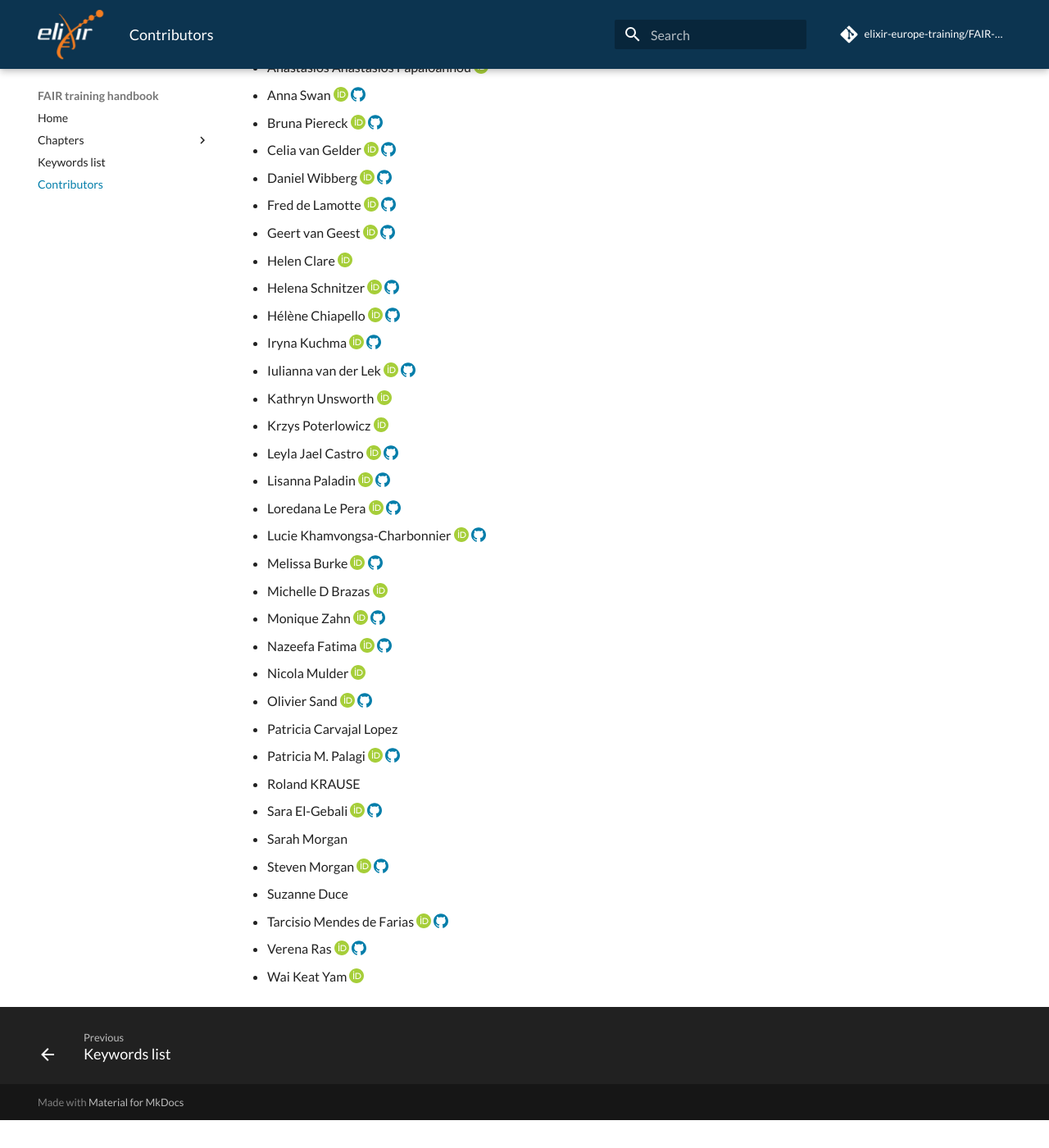
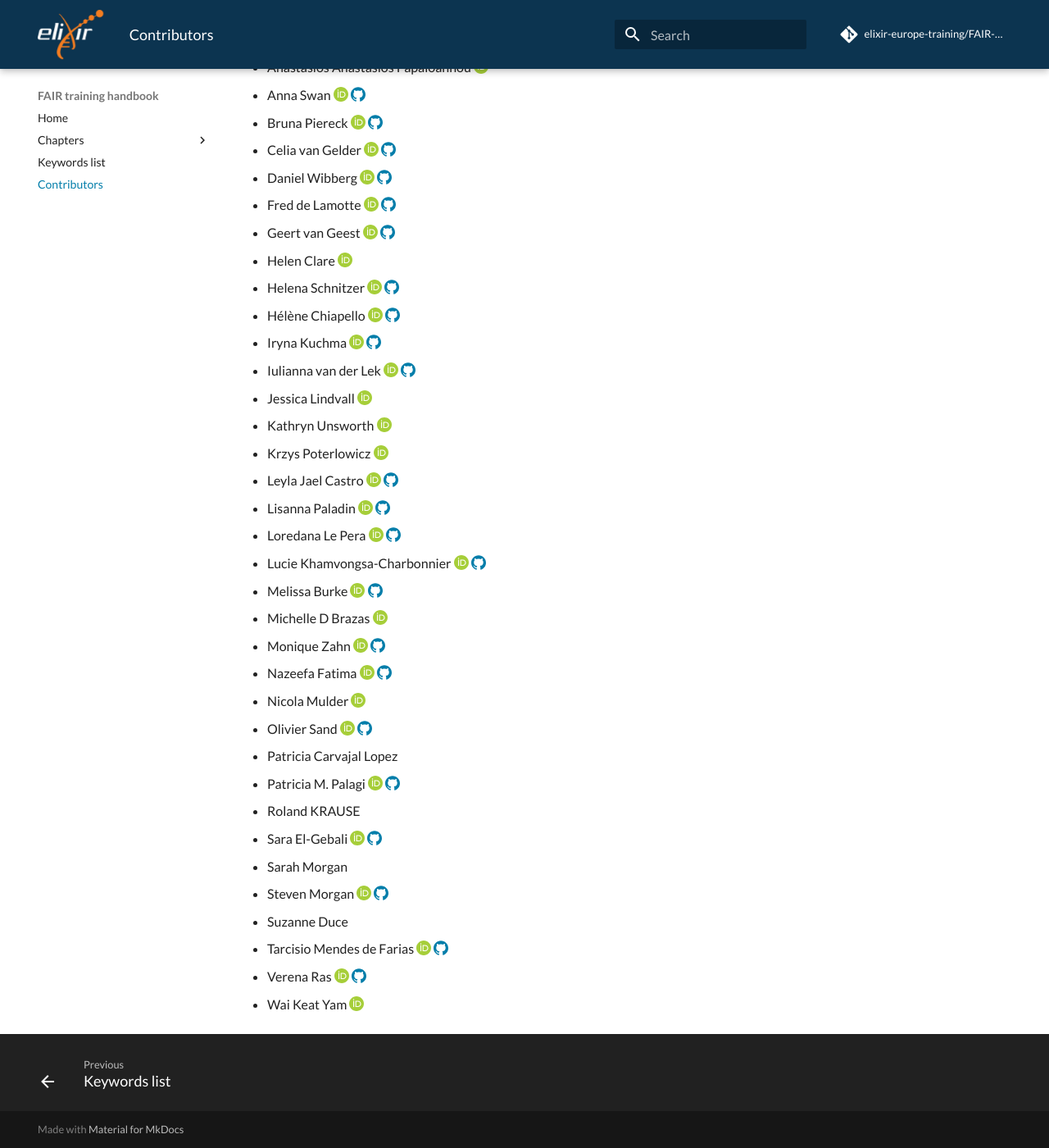
Before and after one commit to elixir-europe-training/ELIXIR-TrP-FAIR-training-handbook, an MkDocs documentation site: the page built from docs/contributor_list.md, in a window 1280 px wide and 1400 px high, scrolled down 247 px. Shown: the whole window at 82% size. Built offline with MkDocs 1.6.1 and Material for MkDocs 9.7.7, drawn with Linux system fonts in a browser that asks for light colours; comment, search, counter and statistics services are not loaded; before the commit the page ends 1613 px from its top, so only the background shows below that.

```diff
--- a/docs/contributor_list.md
+++ b/docs/contributor_list.md
@@ -13,6 +13,7 @@
 - Hélène  Chiapello [:custom-orcid:](https://orcid.org/0000-0001-5102-0632/) [:simple-github:](https://github.com/hchiapello/)
 - Iryna Kuchma [:custom-orcid:](https://orcid.org/0000-0002-2064-3439/) [:simple-github:](https://github.com/irynakuchma/)
 - Iulianna van der Lek [:custom-orcid:](https://orcid.org/0000-0002-0736-0311/) [:simple-github:](https://github.com/IvdL22/)
+- Jessica Lindvall [:custom-orcid:](https://orcid.org/0000-0002-5042-8481/)
 - Kathryn Unsworth [:custom-orcid:](https://orcid.org/0000-0002-5407-9987/)
 - Krzys Poterlowicz [:custom-orcid:](https://orcid.org/0000-0001-6173-5674/)
 - Leyla Jael Castro [:custom-orcid:](https://orcid.org/0000-0003-3986-0510/) [:simple-github:](https://github.com/ljgarcia/)
```
Also changed, not shown: 1 other file.
